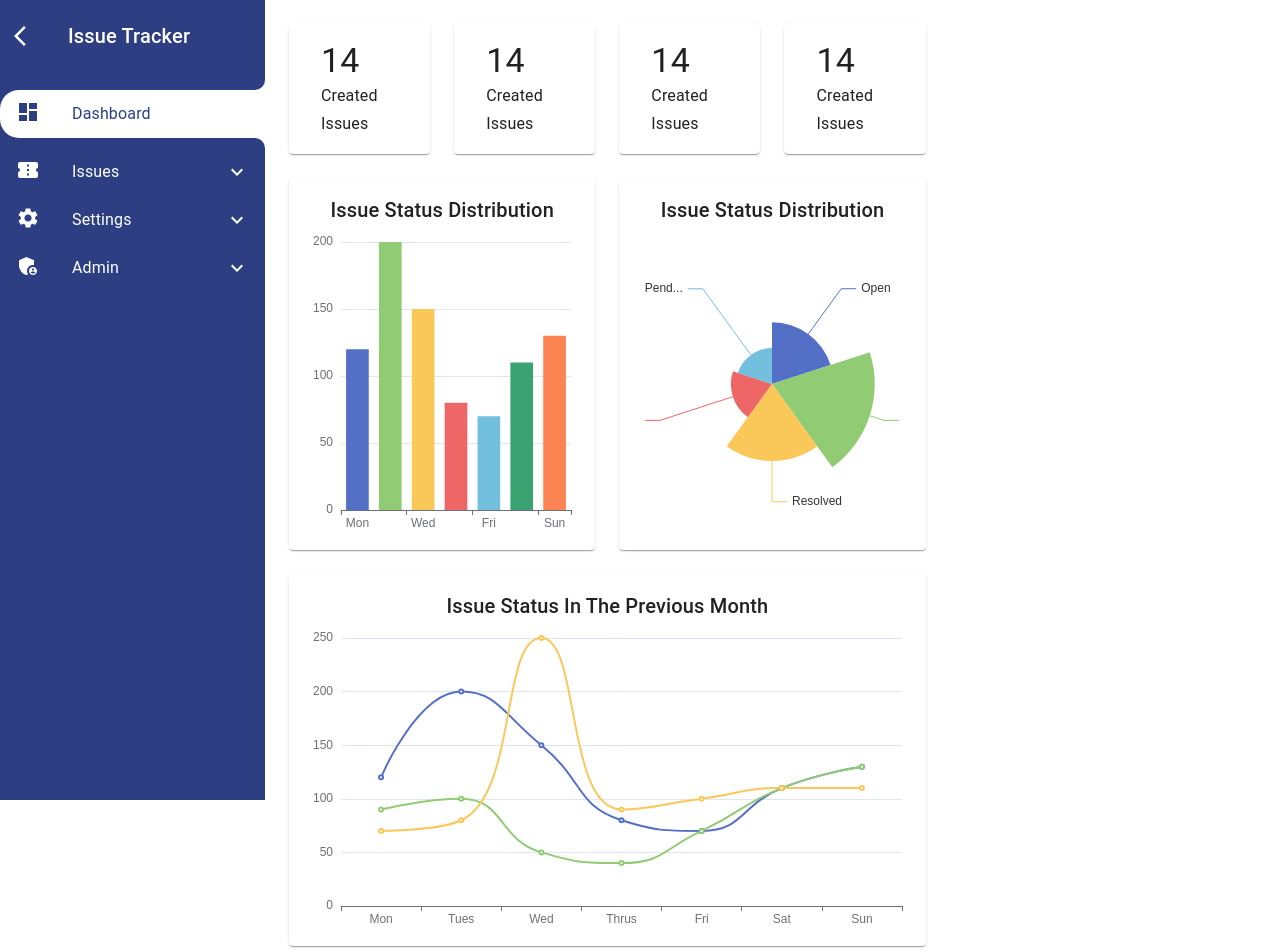
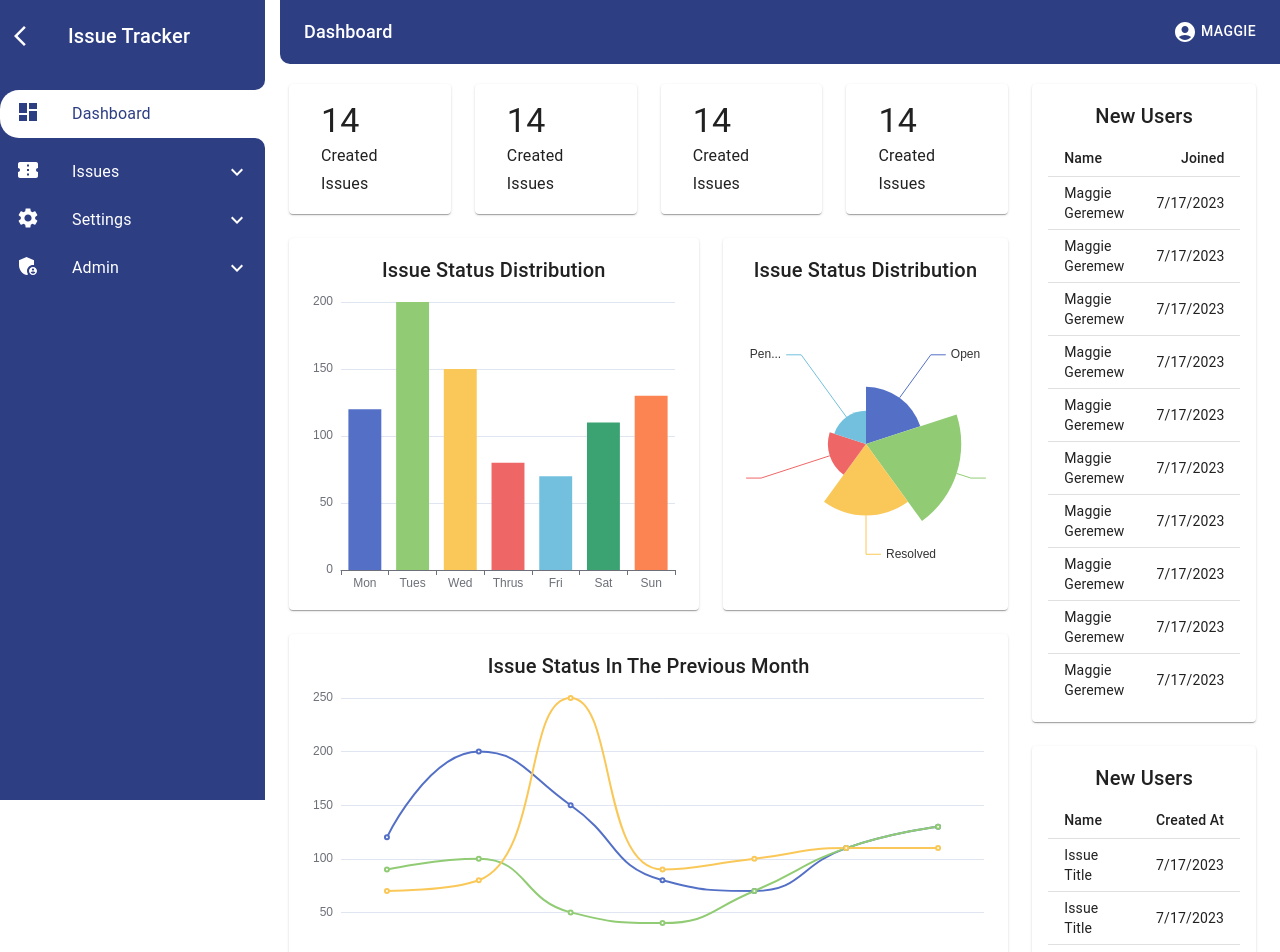
Before and after one commit to OKPLY/issue-tracker-client, a React (Create React App) app: page / in a window 1280 px wide. Shown: the top 952 px of the page. Built offline with nearby package versions, Linux system fonts and the light colour scheme; sample sign-in values are in the browser's storage.

Commit message:
Dashboard Completed:

```diff
--- a/src/App.js
+++ b/src/App.js
@@ -3,7 +3,7 @@ import SignIn from "./pages/Signin";
 import SignUp from "./pages/Signup";
 import Dashboard from "./pages/Dashboard";
 import { useState } from "react";
-import { Stack } from "@mui/material";
+import { Box, Stack } from "@mui/material";
 import SideBar from "./components/layout/SideBar";
 
 function App() {
@@ -12,9 +12,11 @@ function App() {
       {localStorage.getItem("token") ? (
         <>
           <SideBar />
-          <Routes>
-            <Route path="/" element={<Dashboard />} />
-          </Routes>
+          <div>
+            <Routes>
+              <Route path="/" element={<Dashboard />} />
+            </Routes>
+          </div>
         </>
       ) : (
         <Routes>
--- a/src/components/dashboard/BarChartCard.jsx
+++ b/src/components/dashboard/BarChartCard.jsx
@@ -39,7 +39,7 @@ function BarChartCard({ title, labels, data, categories }) {
       name: categoriesState?.at(idx),
     })),
     tooltip: {
-      trigger: "axis",
+      trigger: "item",
     },
   };
 
--- /dev/null
+++ b/src/components/dashboard/NewIssuesCard.jsx
@@ -0,0 +1,46 @@
+import * as React from "react";
+import Table from "@mui/material/Table";
+import TableBody from "@mui/material/TableBody";
+import TableCell from "@mui/material/TableCell";
+import TableContainer from "@mui/material/TableContainer";
+import TableHead from "@mui/material/TableHead";
+import TableRow from "@mui/material/TableRow";
+import Paper from "@mui/material/Paper";
+import { Box, Typography } from "@mui/material";
+
+export default function NewIssuesCard({ data }) {
+  return (
+    <Paper>
+      <Box padding={2}>
+        <Typography variant="h6" align="center" mb={1}>
+          New Users
+        </Typography>
+        <TableContainer>
+          <Table size="small" a>
+            <TableHead>
+              <TableRow>
+                <TableCell>Name</TableCell>
+                <TableCell align="right"> Created At </TableCell>
+              </TableRow>
+            </TableHead>
+            <TableBody>
+              {data?.map((row) => (
+                <TableRow
+                  key={row.name}
+                  sx={{ "&:last-child td, &:last-child th": { border: 0 } }}
+                >
+                  <TableCell component="th" scope="row">
+                    {row.title}
+                  </TableCell>
+                  <TableCell align="right">
+                    {new Date().toLocaleDateString()}
+                  </TableCell>
+                </TableRow>
+              ))}
+            </TableBody>
+          </Table>
+        </TableContainer>
+      </Box>
+    </Paper>
+  );
+}
--- /dev/null
+++ b/src/components/dashboard/NewUsersCard.jsx
@@ -0,0 +1,46 @@
+import * as React from "react";
+import Table from "@mui/material/Table";
+import TableBody from "@mui/material/TableBody";
+import TableCell from "@mui/material/TableCell";
+import TableContainer from "@mui/material/TableContainer";
+import TableHead from "@mui/material/TableHead";
+import TableRow from "@mui/material/TableRow";
+import Paper from "@mui/material/Paper";
+import { Box, Typography } from "@mui/material";
+
+export default function NewUsersCard({ data }) {
+  return (
+    <Paper>
+      <Box padding={2}>
+        <Typography variant="h6" align="center" mb={1}>
+          New Users
+        </Typography>
+        <TableContainer>
+          <Table size="small" a>
+            <TableHead>
+              <TableRow>
+                <TableCell>Name</TableCell>
+                <TableCell align="right"> Joined </TableCell>
+              </TableRow>
+            </TableHead>
+            <TableBody>
+              {data?.map((row) => (
+                <TableRow
+                  key={row.name}
+                  sx={{ "&:last-child td, &:last-child th": { border: 0 } }}
+                >
+                  <TableCell component="th" scope="row">
+                    {row.firstName} {row.lastName}
+                  </TableCell>
+                  <TableCell align="right">
+                    {new Date().toLocaleDateString()}
+                  </TableCell>
+                </TableRow>
+              ))}
+            </TableBody>
+          </Table>
+        </TableContainer>
+      </Box>
+    </Paper>
+  );
+}
--- a/src/components/dashboard/PieChartCard.jsx
+++ b/src/components/dashboard/PieChartCard.jsx
@@ -31,7 +31,7 @@ function PieChartCard({ title, data, categories }) {
 
     roseType: "area",
     tooltip: {
-      trigger: "axis",
+      trigger: "item",
     },
   };
 
--- /dev/null
+++ b/src/components/layout/Header.jsx
@@ -0,0 +1,71 @@
+import AccountCircle from "@mui/icons-material/AccountCircle";
+import { Container } from "@mui/material";
+import MuiAppBar from "@mui/material/AppBar";
+import Box from "@mui/material/Box";
+import IconButton from "@mui/material/IconButton";
+import Toolbar from "@mui/material/Toolbar";
+import Typography from "@mui/material/Typography";
+import { styled } from "@mui/material/styles";
+import { useState } from "react";
+import { Link, useNavigate } from "react-router-dom";
+
+const drawerWidth = 280;
+
+const AppBar = styled(MuiAppBar, {
+  shouldForwardProp: (prop) => prop !== "open",
+})(({ theme, open }) => ({
+  zIndex: theme.zIndex.drawer + 1,
+  transition: theme.transitions.create(["width", "margin"], {
+    easing: theme.transitions.easing.sharp,
+    duration: theme.transitions.duration.leavingScreen,
+  }),
+  ...(open && {
+    marginLeft: drawerWidth,
+    width: `calc(100% - ${drawerWidth}px)`,
+    transition: theme.transitions.create(["width", "margin"], {
+      easing: theme.transitions.easing.sharp,
+      duration: theme.transitions.duration.enteringScreen,
+    }),
+  }),
+}));
+
+export default function Header({ title }) {
+  const navigate = useNavigate();
+
+  const [anchorEl, setAnchorEl] = useState(null);
+
+  return (
+    <div style={{ height: 60 }}>
+      <AppBar
+        position="fixed"
+        open={true}
+        sx={{
+          bgcolor: "#2d3e83",
+          boxShadow: "none",
+          borderBottomLeftRadius: "10px",
+          marginBottom: "20px",
+        }}
+      >
+        <Toolbar>
+          <Typography variant="h6" noWrap component="div" fontSize={18}>
+            {title}
+          </Typography>
+          <Box sx={{ flexGrow: 1 }} />
+          <Box sx={{ display: { xs: "none", md: "flex" } }}>
+            <Link
+              to="/account"
+              style={{ color: "inherit", textDecoration: "none" }}
+            >
+              <IconButton size="large" edge="end" color="inherit">
+                <AccountCircle />
+              </IconButton>
+              <Typography variant="button" ml={0.5}>
+                {"Maggie"}
+              </Typography>
+            </Link>
+          </Box>
+        </Toolbar>
+      </AppBar>
+    </div>
+  );
+}
--- a/src/pages/Dashboard.jsx
+++ b/src/pages/Dashboard.jsx
@@ -5,6 +5,9 @@ import LineChartCard from "../components/dashboard/LineChartCard";
 import BarChartCard from "../components/dashboard/BarChartCard";
 import PieChartCard from "../components/dashboard/PieChartCard";
 import { useNavigate } from "react-router-dom";
+import NewUsersCard from "../components/dashboard/NewUsersCard";
+import Header from "../components/layout/Header";
+import NewIssuesCard from "../components/dashboard/NewIssuesCard";
 
 function Dashboard() {
   const navigate = useNavigate();
@@ -15,23 +18,25 @@ function Dashboard() {
   }, []);
 
   return (
+    <>
+      <Header title="Dashboard" />
       <Grid container padding={3} spacing={3}>
-      <Grid item xs={12} md={6} lg={2}>
+        <Grid item xs={12} lg={9}>
+          <Grid container spacing={3}>
+            <Grid item xs={12} md={6} lg={3}>
               <StatCard title="Created Issues" value={14} />
             </Grid>
-      <Grid item xs={12} md={6} lg={2}>
+            <Grid item xs={12} md={6} lg={3}>
               <StatCard title="Created Issues" value={14} />
             </Grid>
-      <Grid item xs={12} md={6} lg={2}>
+            <Grid item xs={12} md={6} lg={3}>
               <StatCard title="Created Issues" value={14} />
             </Grid>
-      <Grid item xs={12} md={6} lg={2}>
+            <Grid item xs={12} md={6} lg={3}>
               <StatCard title="Created Issues" value={14} />
             </Grid>
 
-      <Grid item></Grid>
-
-      <Grid item xs={12} lg={4}>
+            <Grid item xs={12} lg={7}>
               <BarChartCard
                 title="Issue Status Distribution"
                 labels={["Mon", "Tues", "Wed", "Thrus", "Fri", "Sat", "Sun"]}
@@ -40,15 +45,21 @@ function Dashboard() {
               />
             </Grid>
 
-      <Grid item xs={12} lg={4}>
+            <Grid item xs={12} lg={5}>
               <PieChartCard
                 title="Issue Status Distribution"
                 data={[120, 200, 150, 80, 70]}
-          categories={["Open", "Closed", "Resolved", "In Progress", "Pending"]}
+                categories={[
+                  "Open",
+                  "Closed",
+                  "Resolved",
+                  "In Progress",
+                  "Pending",
+                ]}
               />
             </Grid>
 
-      <Grid item xs={12} lg={8}>
+            <Grid item xs={12}>
               <LineChartCard
                 title="Issue Status In The Previous Month"
                 labels={["Mon", "Tues", "Wed", "Thrus", "Fri", "Sat", "Sun"]}
@@ -57,10 +68,37 @@ function Dashboard() {
                   [90, 100, 50, 40, 70, 110, 130],
                   [70, 80, 250, 90, 100, 110, 110],
                 ]}
-          categories={["Created Issues", "Resolved Issues", "Closed Issues"]}
+                categories={[
+                  "Created Issues",
+                  "Resolved Issues",
+                  "Closed Issues",
+                ]}
               />
             </Grid>
           </Grid>
+        </Grid>
+
+        <Grid item xs={12} lg={3}>
+          <Grid container spacing={3}>
+            <Grid item xs={12}>
+              <NewUsersCard
+                data={Array(10).fill({
+                  firstName: "Maggie",
+                  lastName: "Geremew",
+                })}
+              />
+            </Grid>
+            <Grid item xs={12}>
+              <NewIssuesCard
+                data={Array(10).fill({
+                  title: "Issue Title",
+                })}
+              />
+            </Grid>
+          </Grid>
+        </Grid>
+      </Grid>
+    </>
   );
 }
 
--- a/src/pages/Signup.jsx
+++ b/src/pages/Signup.jsx
@@ -119,7 +119,7 @@ export default function SignUp() {
             </Button>
             <Grid container>
               <Grid item>
-                <Link to="/" variant="body2">
+                <Link to="/signin" variant="body2">
                   Already have an account? Sign in
                 </Link>
               </Grid>
```
Lines whose indentation alone changed are shown as unchanged.
